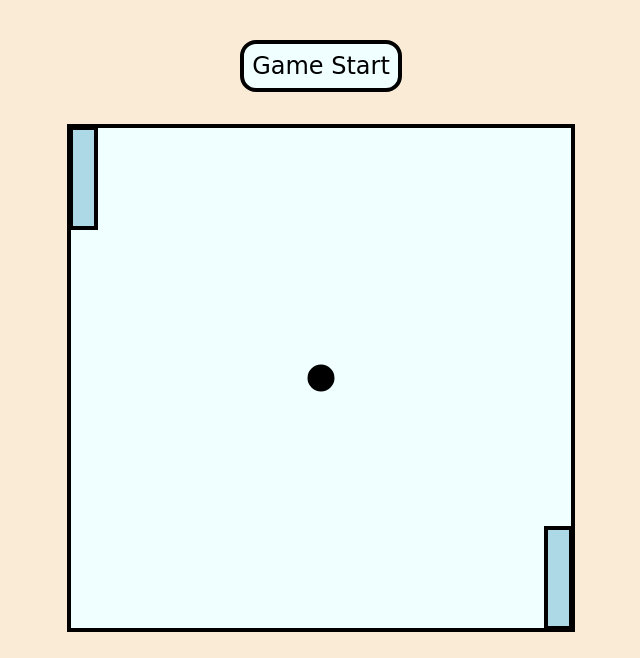
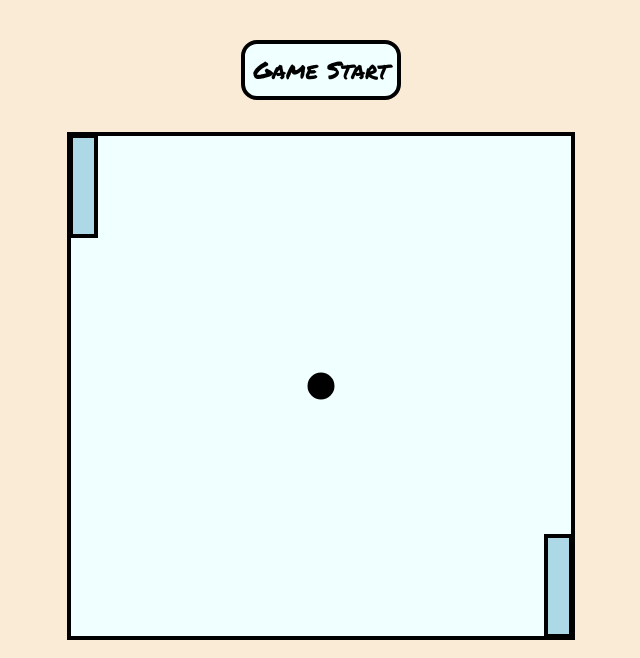
Before and after one commit to Mikepin23/pong, a plain HTML site: page index.html in a window 1280 px wide. Shown: the top 658 px of the page, without its empty margins (319-959 px from the left). Drawn offline with Linux system fonts and the light colour scheme.

Commit message:
Add Google Fonts link for improved typography

```diff
--- a/index.html
+++ b/index.html
@@ -4,6 +4,7 @@
     <meta charset="UTF-8" />
     <meta name="viewport" content="width=device-width, initial-scale=1.0" />
     <title>Pong</title>
+    <link href="https://fonts.googleapis.com/css2?family=Permanent+Marker&display=swap" rel="stylesheet">
     <link rel="stylesheet" href="style.css" />
   </head>
   <body>
```
